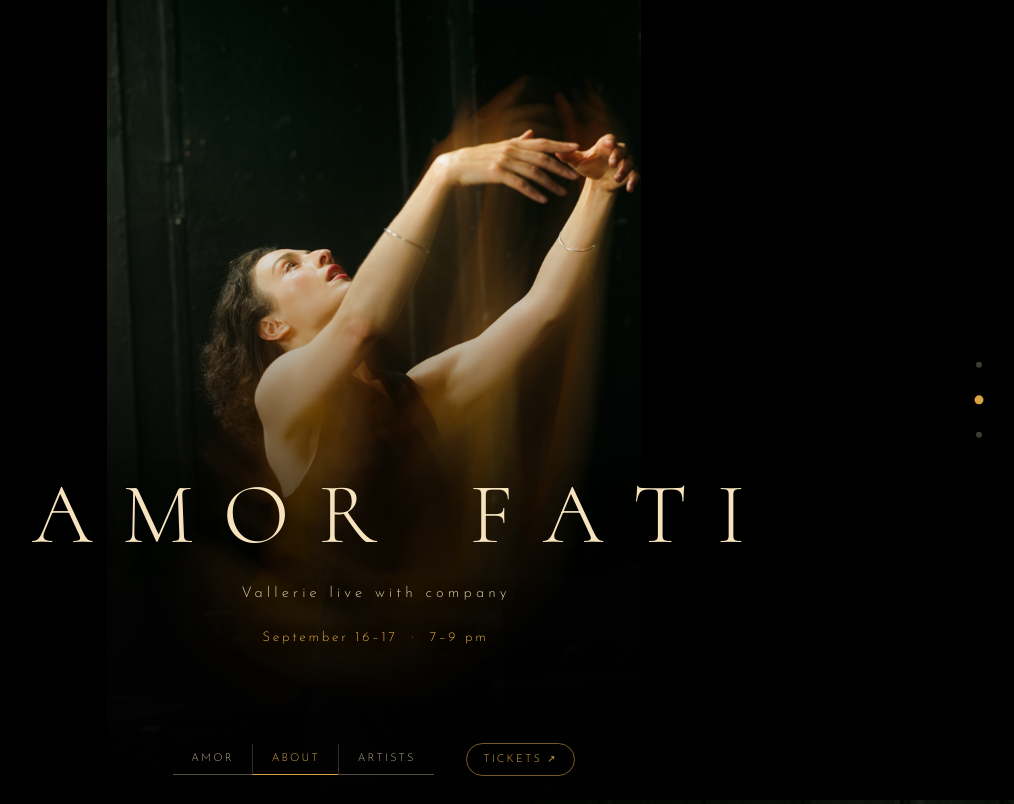
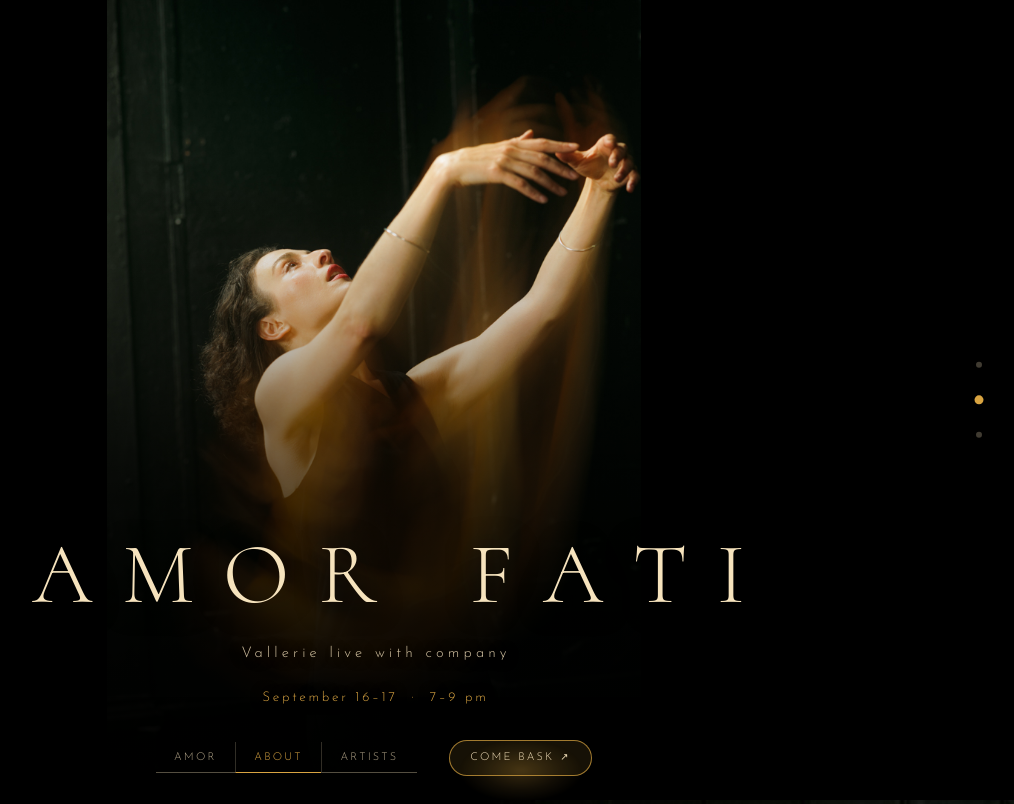
Before and after one commit to Benckert/amorfatitoday, a plain HTML site: page index.html in a window 1280 px wide. Shown: the top 804 px of the page, without its empty margins (266-1280 px from the left). Drawn offline with Linux system fonts and the light colour scheme.

Commit message:
Fix the rail to the viewport, centre the artists figure, warm the CTA
The link rail no longer belongs to any section. It was one <template>
cloned into all three panels so the copies could not drift apart; one
element that never moves cannot drift either, and the links now stay
put while the page scrolls rather than riding up and down with whatever
section is passing. The template and the stamping that went with it are
gone.

That move broke the rail's padding in a way nothing reported. --inset
was declared on .panel, and the rail now lives outside every panel, so
var(--inset) resolved to nothing — which makes the whole padding
shorthand invalid at computed-value time and computes it to zero. The
ticket button sat flush against the bottom edge of the screen with no
error anywhere. --inset is declared on :root now, where 100% still
means the viewport for both the panels and the rail.

The artists figure is centred in the frame again: that photograph is a
room with a figure in the middle of it, and held to the right edge it
lost the room. The names cross its darkest third, the doorway, so they
need no scrim beyond their own shadow.

Vallerie is a step larger than the company and centred on the rule
beneath her, so the name and its horizon share a mid-point — measured
at 1-2px off centre at every width. The rest are set in from her by an
em or two, so the list reads as hers.

Those sizes had collapsed back together on a phone: the narrow-screen
block set .roster li at one size with the same specificity as the
:not(.lead) rule and, being later, won. Both are set there now.
#artists was also carrying its desktop right inset into the narrow
layout, where an id outranks .split, so the full-bleed figure came up
22px short of the right edge.

The landing title drops to her waist, below the lit torso where the
photograph has already fallen into shadow.

The ticket button says Come bask rather than Tickets — the verse's own
words — and is now the one warm object on the page: gold-tinted, with a
soft glow on its own layer so hovering never re-rasterises the pill.
Its accessible name still says tickets.

```diff
--- a/index.html
+++ b/index.html
@@ -111,6 +111,13 @@
   --micro:"Josefin Sans","Century Gothic","Helvetica Neue",Arial,sans-serif;
 
   --gutter:clamp(1.25rem,5vw,5rem);
+  /* On :root, not on .panel: the link rail is fixed to the viewport and
+     lives outside every panel, and a var() that resolves to nothing
+     makes the whole shorthand it sits in invalid — which silently took
+     all the padding off the rail and put the button against the very
+     bottom edge of the screen. Declared here it resolves everywhere,
+     and 100% means the viewport in both places that use it. */
+  --inset:max(var(--gutter),calc((100% - var(--measure)) / 2));
   /* The widest the words are ever allowed. Below it the gutter decides
      the inset; above it the frame does, and every section's first
      letter lands on the same vertical line however wide the screen. */
@@ -150,9 +157,6 @@ img{display:block;max-width:100%}
    screens and the snap is honest. Anything that would not fit is
    sized in svh so it shrinks with the screen instead of spilling. */
 .panel{
-  /* the frame's own edge, which is the gutter on a narrow screen and
-     half the slack beside the measure on a wide one */
-  --inset:max(var(--gutter),calc((100% - var(--measure)) / 2));
   position:relative;
   height:100svh;
   overflow:hidden;
@@ -205,12 +209,11 @@ img{display:block;max-width:100%}
 .says{position:relative;z-index:2;min-width:0}
 
 /* ────────────────────────  I. amor  (landing)  ─────────────────────── */
-/* The words sit off the foot of the frame rather than on it: the title
-   lands around three-fifths of the way down, which is where the eye
-   goes anyway, and the space beneath it is what makes the photograph
-   feel like a room rather than a backdrop. */
+/* The title lands across her waist — below the lit torso, where the
+   photograph has already fallen into shadow, so the words sit on the
+   dark of the picture rather than across the light of it. */
 #amor{align-content:end;justify-items:center;text-align:center;
-      padding:0 var(--inset) calc(var(--rail) + clamp(2rem,12svh,9rem))}
+      padding:0 var(--inset) calc(var(--rail) + clamp(1rem,4.5svh,3.4rem))}
 
 .title{
   font-family:var(--display);
@@ -287,6 +290,17 @@ img{display:block;max-width:100%}
 
 /* ────────────────────────────  III. artists  ───────────────────────── */
 #artists{--focus:50% 38%}   /* the candle and the turning figure, not the ceiling */
+/* Centred rather than held to the right edge: this photograph is a room
+   with the figure in the middle of it, and pushed into a right-hand
+   column it lost the room. The names cross its left third, which is
+   the darkest part of the frame — the doorway — so they need no scrim,
+   only their own shadow. */
+#artists .beside{left:0;right:0;width:auto;justify-content:center}
+#artists .beside::before{
+  background:linear-gradient(to right,
+    rgba(0,0,0,.42) 0%,rgba(0,0,0,.22) 26%,rgba(0,0,0,0) 48%);
+}
+#artists{padding-right:var(--inset)}
 .section-title{
   font-family:var(--display);font-weight:400;
   font-size:clamp(1.6rem,5.2vw,3.4rem);
@@ -302,9 +316,20 @@ img{display:block;max-width:100%}
    names, arriving out of nothing and leaving into nothing, in the
    page's cream rather than its gold so it separates without competing
    with her. */
+.roster li:not(.lead){
+  /* a step below her, not a different thing: same face, same tracking,
+     about seven-eighths the size, and set in from her by an em or two
+     so the list reads as hers */
+  font-size:clamp(.66rem,1.88vw,1.16rem);
+  padding-left:clamp(1rem,2.2vw,2rem);
+}
 .roster li.lead{
   color:var(--gold);
   position:relative;
+  /* she is centred on the rule beneath her rather than starting where
+     it starts: the name and its horizon share a mid-point */
+  width:min(19rem,100%);
+  text-align:center;
   padding-bottom:clamp(.8rem,2.4svh,1.2rem);
   margin-bottom:clamp(.7rem,2.2svh,1.2rem);
 }
@@ -343,12 +368,22 @@ img{display:block;max-width:100%}
    site. It is written once as a <template> and stamped into each
    section by script, so the four copies cannot drift apart. */
 .jump{
-  position:absolute;left:0;right:0;bottom:0;z-index:4;
+  /* Fixed, not stamped into each section. It used to be one <template>
+     cloned into all three panels so the copies could not drift; one
+     element that never moves cannot drift either, and it means the
+     links stay put while the page scrolls rather than riding up and
+     down with whatever section is passing. */
+  position:fixed;left:0;right:0;bottom:0;z-index:8;
   display:flex;justify-content:center;align-items:center;flex-wrap:wrap;
   padding:0 var(--inset) clamp(1.1rem,3svh,1.8rem);
   font-family:var(--micro);font-weight:300;
   font-size:clamp(.58rem,1.4vw,.68rem);
   letter-spacing:.2em;text-transform:uppercase;
+}
+.jump::before{
+  content:"";position:absolute;left:0;right:0;bottom:0;top:-70%;z-index:-1;
+  pointer-events:none;
+  background:linear-gradient(to top,rgba(0,0,0,.72) 0%,rgba(0,0,0,.38) 45%,rgba(0,0,0,0) 100%);
 }
 .jump a.to{
   position:relative;
@@ -364,24 +399,40 @@ img{display:block;max-width:100%}
 .jump a.to[aria-current="true"]{color:var(--gold);border-bottom-color:var(--gold)}
 
 /* The one thing on the page that is not navigation: it leaves the site.
-   So it is the one thing shaped like a button rather than a link —
-   enclosed, gold-edged, with the arrow that means "away from here" —
-   and it sits apart from the three section links with real space
-   between, so the rail reads as "here are the parts, and here is how
-   you come". */
+   So it is the one thing shaped like a button, the one thing carrying
+   warmth rather than only outline, and it says what the verse says
+   rather than naming a transaction. The glow is a separate layer, so
+   hovering never re-rasterises the pill itself. */
 .jump .ticket{
-  display:inline-flex;align-items:center;gap:.5em;
+  position:relative;isolation:isolate;
+  display:inline-flex;align-items:center;gap:.55em;
   margin-left:clamp(.8rem,3vw,2rem);
-  padding:.62em 1.5em;
-  border:1px solid rgba(217,164,65,.55);
+  padding:.78em 1.9em;
+  border:1px solid rgba(217,164,65,.72);
   border-radius:999px;
-  color:var(--gold);
+  background:rgba(217,164,65,.10);
+  color:var(--cream);
   letter-spacing:.2em;
-  transition:color .45s var(--ease),border-color .45s var(--ease),background-color .45s var(--ease);
+  transition:color .45s var(--ease),border-color .45s var(--ease),
+             background-color .45s var(--ease),transform .45s var(--ease);
+}
+.jump .ticket::before{
+  content:"";position:absolute;z-index:-1;
+  left:-12%;right:-12%;top:-70%;bottom:-90%;
+  background:radial-gradient(closest-side,
+    rgba(217,164,65,.42),rgba(217,164,65,.14) 46%,transparent 76%);
+  opacity:.6;transform:translate3d(0,10%,0) scale(.94);
+  transition:opacity .6s var(--ease),transform .6s var(--ease);
 }
 .jump .ticket:hover,.jump .ticket:focus-visible{
   color:#0b0b0d;background:var(--gold);border-color:var(--gold);
+  transform:translate3d(0,-2px,0);
 }
+.jump .ticket:hover::before,.jump .ticket:focus-visible::before{
+  opacity:1;transform:translate3d(0,2%,0) scale(1.08);
+}
+.jump .ticket:hover,.jump .ticket:focus-visible,
+.jump .ticket:hover::before,.jump .ticket:focus-visible::before{will-change:transform,opacity}
 .jump .ticket .out{font-size:.9em;line-height:1}
 /* named for a screen reader, silent for everyone else */
 .sr{position:absolute;width:1px;height:1px;margin:-1px;padding:0;overflow:hidden;
@@ -470,6 +521,10 @@ img{display:block;max-width:100%}
     padding:clamp(1.2rem,3.4svh,2rem) 0 0;
   }
   .split .says,.split .verse{padding-inline:var(--inset)}
+  /* #artists sets a right inset for its centred figure on a wide
+     screen; an id outranks .split, so it has to be given back here or
+     the full-bleed figure comes up short of the right edge */
+  #artists{padding-right:0}
   #about .verse img{max-height:34svh}
   /* align-self, and it is load-bearing: .split centres its items, which
      leaves this box sized by its content rather than by its row. With
@@ -526,7 +581,9 @@ img{display:block;max-width:100%}
   .split .beside{align-items:flex-start}
 
   .section-title{font-size:clamp(1.3rem,7vw,1.9rem);letter-spacing:.18em;text-indent:.18em;margin-bottom:clamp(1rem,3svh,1.8rem)}
-  .roster li{font-size:.66rem;letter-spacing:.18em;text-indent:.18em;padding:clamp(.32rem,1.15svh,.6rem) 0}
+  .roster li{letter-spacing:.18em;text-indent:.18em;padding:clamp(.32rem,1.15svh,.6rem) 0}
+  .roster li.lead{font-size:.78rem}
+  .roster li:not(.lead){font-size:.68rem;padding-left:1rem}
 
 
   /* the links wrap out to the screen edges here, so the toggle cannot
@@ -569,20 +626,17 @@ img{display:block;max-width:100%}
 </button>
 <audio id="ambient" src="audio/ambient.mp3" loop preload="metadata"></audio>
 
-<!-- The one copy of the section links. The script stamps it into every
-     section, so the four rows are identical by construction. -->
-<template id="jump-tpl">
+<!-- One nav, fixed to the foot of the viewport for the whole page. -->
 <nav class="jump" aria-label="Sections">
   <a class="to" href="#amor">Amor</a>
   <a class="to" href="#about">About</a>
   <a class="to" href="#artists">Artists</a>
   <!-- EDIT — the ticket page's URL goes in href -->
   <a class="ticket" href="https://www.kickstarter.com/" target="_blank" rel="noopener noreferrer">
-      Tickets<span class="out" aria-hidden="true">↗</span>
-      <span class="sr">(opens in a new tab)</span>
+    Come bask<span class="out" aria-hidden="true">↗</span>
+    <span class="sr">— tickets, opens in a new tab</span>
   </a>
 </nav>
-</template>
 
 <main>
 
@@ -661,13 +715,8 @@ img{display:block;max-width:100%}
   if (spent || reduce.matches) root.classList.add("settled");
   function markSeen(){ try { window.sessionStorage.setItem(SEEN, "1"); } catch (e) {} }
 
-  /* ── the same section links in every section ── */
-  var tpl = document.getElementById("jump-tpl");
   var panels = Array.prototype.slice.call(document.querySelectorAll(".panel"));
-  if (tpl && "content" in tpl) {
-    panels.forEach(function(p){ p.appendChild(tpl.content.cloneNode(true)); });
-  }
-  var jumps = Array.prototype.slice.call(document.querySelectorAll(".jump"));
+  var jumpLinks = Array.prototype.slice.call(document.querySelectorAll(".jump a.to"));
 
   /* ── the title arrives letter by letter, words kept unbroken ── */
   var title = document.querySelector("[data-split]");
@@ -775,12 +824,8 @@ img{display:block;max-width:100%}
     if (i === lit || i < 0) return;
     lit = i;
     dots.forEach(function(b, d){ b.setAttribute("aria-current", d === i ? "true" : "false"); });
-    /* the same state in every copy of the link row */
-    jumps.forEach(function(row){
-      var links = row.querySelectorAll("a.to");
-      for (var k = 0; k < links.length; k++) {
-        links[k].setAttribute("aria-current", k === i ? "true" : "false");
-      }
+    jumpLinks.forEach(function(a, k){
+      a.setAttribute("aria-current", k === i ? "true" : "false");
     });
   }
   /* Which section fills the screen is a question of scroll position —
@@ -829,14 +874,12 @@ img{display:block;max-width:100%}
     }, 900);
   }
   dots.forEach(function(b, i){ b.addEventListener("click", function(){ goTo(i); }); });
-  jumps.forEach(function(row){
-    Array.prototype.forEach.call(row.querySelectorAll("a.to"), function(a){
+  jumpLinks.forEach(function(a){
     a.addEventListener("click", function(e){
       var i = ids.indexOf((a.getAttribute("href") || "").slice(1));
       if (i < 0) return;
       e.preventDefault();
       goTo(i);
-      });
     });
   });
 
```
Also changed, not shown: README.md. Lines whose indentation alone changed are shown as unchanged.
